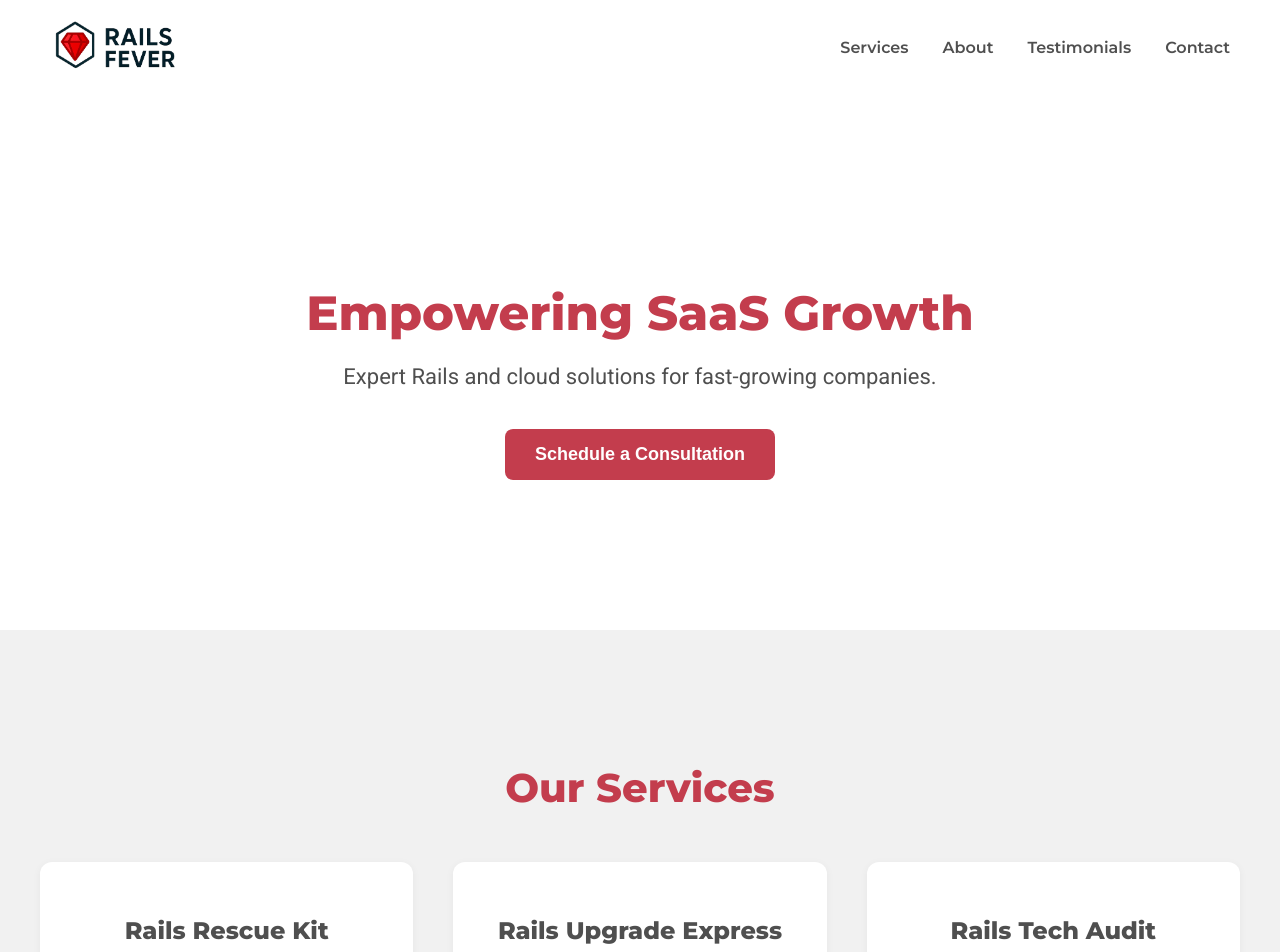
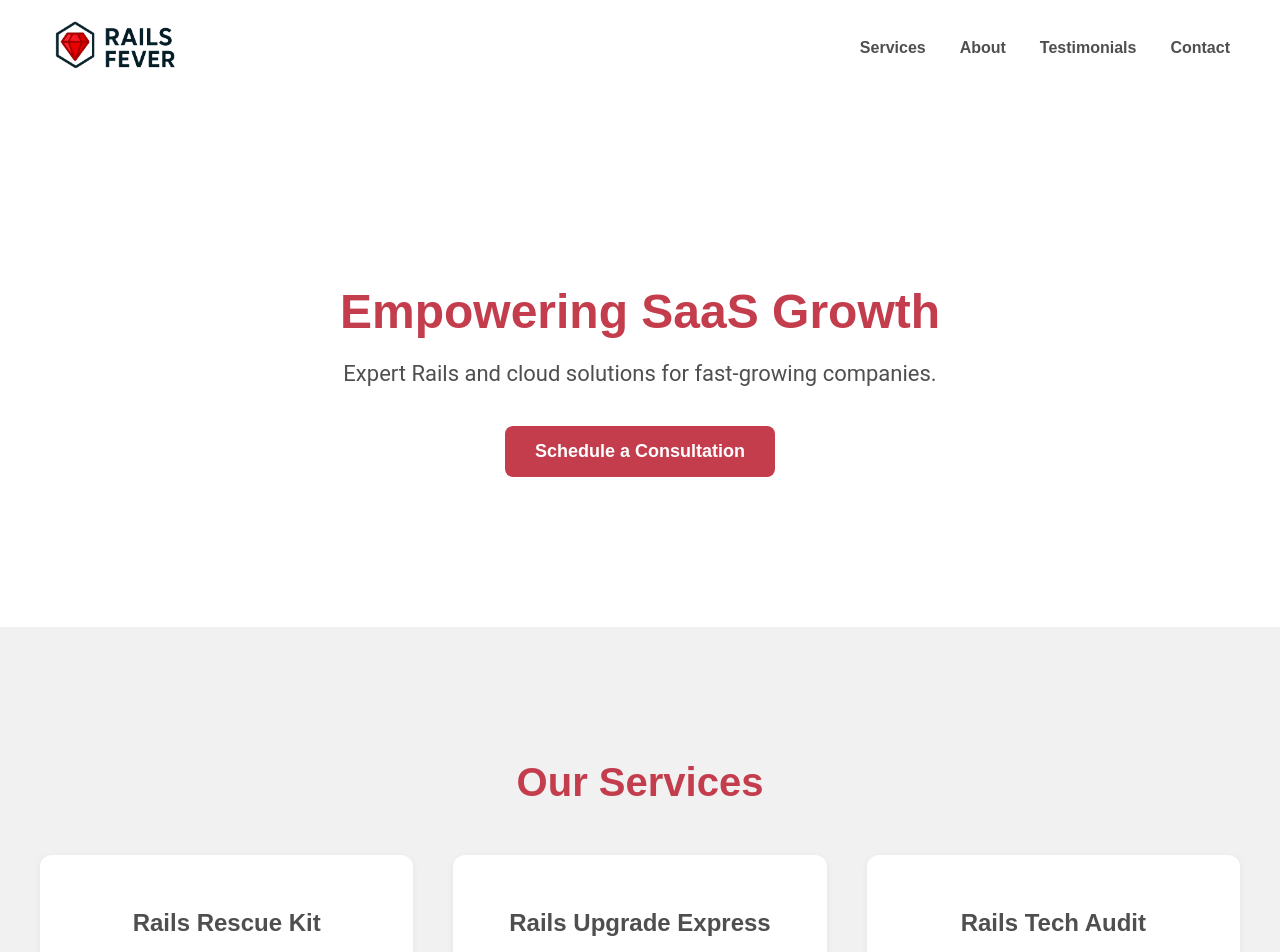
Before and after one commit to waleo/railsfever-05-2025, a Jekyll site: the page built from index.html, in a window 1280 px wide. Shown: the top 952 px of the page. Built offline with Jekyll 4.4.1, drawn with Linux system fonts in a browser that asks for light colours.

Commit message:
Remove unused google font

```diff
--- a/_layouts/default.html
+++ b/_layouts/default.html
@@ -21,7 +21,6 @@
     <meta charset="UTF-8">
     <meta name="viewport" content="width=device-width, initial-scale=1.0">
     <title>{{ page.title }}</title>
-    <link href="https://fonts.googleapis.com/css2?family=Montserrat:wght@600;800&family=Roboto&display=swap" rel="stylesheet">
     <link rel='stylesheet' href='/assets/css/main.css'>
   </head>
 
```
